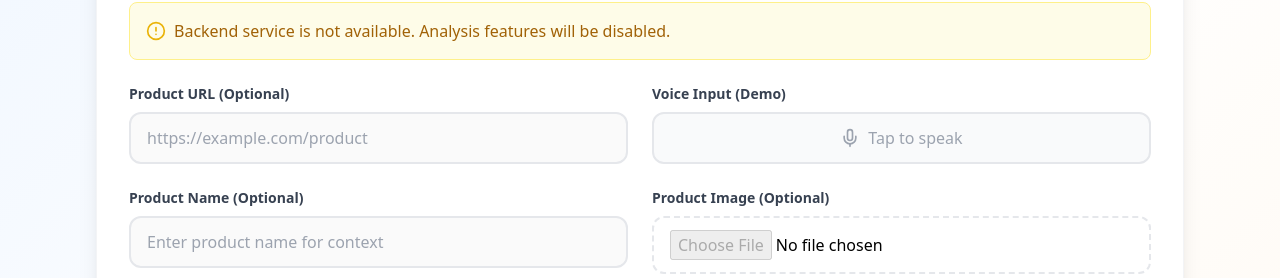
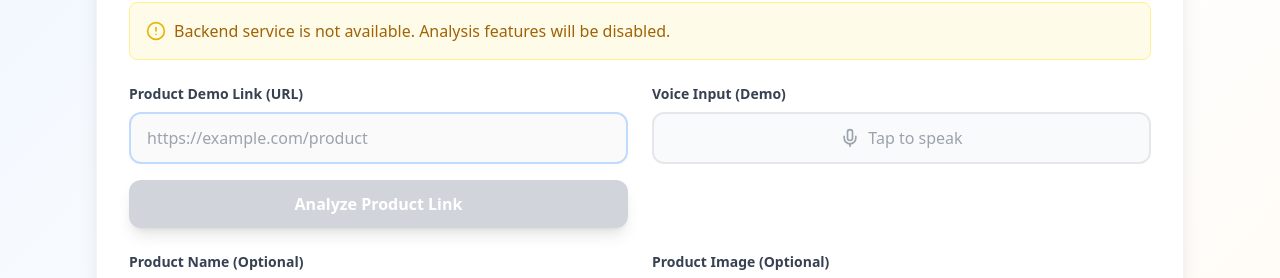
Before and after one commit to Akshita1414/Team-TrustBuddy, a React (Create React App) app in the folder frontend/: page / in a window 1280 px wide. Both pictures are taken after a click on the button "Check Product Trustworthiness". Shown: the part 297-575 px from the top of the page. Built offline with nearby package versions, Linux system fonts and the light colour scheme; no server answers.

Commit message:
Tried Gemini for Product image analysis

```diff
--- a/frontend/src/components/InputSection.jsx
+++ b/frontend/src/components/InputSection.jsx
@@ -18,12 +18,15 @@ export function InputSection({
   onImageUpload, // NEW PROP
   selectedImage, // NEW PROP
   onAnalyzeImage, // NEW PROP
-  isVerifyingImage // NEW PROP
+  isVerifyingImage, // NEW PROP
+  onAnalyzeProductLink, // NEW PROP
+  isAnalyzingProductLink // NEW PROP
 }) {
   const { t } = useLanguage();
 
   const isAnalyzeDisabled = !reviews.trim() || isAnalyzing || backendStatus === 'disconnected';
   const isAnalyzeImageDisabled = !selectedImage || backendStatus === 'disconnected' || isVerifyingImage;
+  const isAnalyzeProductLinkDisabled = !productUrl.trim() || isAnalyzingProductLink || backendStatus === 'disconnected';
 
   return (
     <div className="bg-white rounded-2xl shadow-xl p-8 border border-gray-100">
@@ -52,19 +55,30 @@ export function InputSection({
       )}
 
       <div className="grid md:grid-cols-2 gap-6">
-        {/* URL Input */}
+        {/* Product URL Input */}
         <div>
           <label className="block text-sm font-semibold text-gray-700 mb-2">
-            Product URL (Optional)
+            Product Demo Link (URL)
           </label>
           <input
             type="url"
             value={productUrl}
             onChange={(e) => setProductUrl(e.target.value)}
             placeholder="https://example.com/product"
-            className="w-full px-4 py-3 border-2 border-gray-200 rounded-xl focus:border-blue-500 focus:outline-none transition-colors"
+            className="w-full px-4 py-3 border-2 border-blue-200 rounded-xl focus:border-blue-500 focus:outline-none transition-colors"
             disabled={backendStatus === 'disconnected'}
           />
+          <button
+            onClick={onAnalyzeProductLink}
+            disabled={isAnalyzeProductLinkDisabled}
+            className={`mt-4 w-full px-4 py-3 rounded-xl font-semibold text-white transition-all duration-200 shadow-lg ${
+              isAnalyzeProductLinkDisabled
+                ? 'bg-gray-300 cursor-not-allowed'
+                : 'bg-gradient-to-r from-blue-500 to-blue-600 hover:from-blue-600 hover:to-blue-700 hover:scale-105'
+            }`}
+          >
+            {isAnalyzingProductLink ? 'Analyzing Product Link...' : 'Analyze Product Link'}
+          </button>
         </div>
 
         {/* Voice Input */}
--- a/frontend/src/pages/TrustChecker.jsx
+++ b/frontend/src/pages/TrustChecker.jsx
@@ -20,6 +20,8 @@ export function TrustChecker({ onNavigate }) {
   const [selectedImage, setSelectedImage] = useState(null);
   const [imageVerification, setImageVerification] = useState(null);
   const [isVerifyingImage, setIsVerifyingImage] = useState(false);
+  const [isAnalyzingProductLink, setIsAnalyzingProductLink] = useState(false);
+  const [productLinkResult, setProductLinkResult] = useState(null);
 
   // Check backend status on component mount
   useEffect(() => {
@@ -72,6 +74,23 @@ export function TrustChecker({ onNavigate }) {
     }
   };
 
+  const handleAnalyzeProductLink = async () => {
+    if (!productUrl.trim()) return;
+    setIsAnalyzingProductLink(true);
+    setError(null);
+    setProductLinkResult(null);
+    try {
+      const result = await apiService.analyzeProductLink(productUrl.trim());
+      setProductLinkResult(result);
+      setShowResults(false); // Only show product link results
+    } catch (err) {
+      setError(err.message || 'Failed to analyze product link.');
+      setProductLinkResult(null);
+    } finally {
+      setIsAnalyzingProductLink(false);
+    }
+  };
+
   const handleNewAnalysis = () => {
     setShowResults(false);
     setAnalysisResult(null);
@@ -81,6 +100,7 @@ export function TrustChecker({ onNavigate }) {
     setProductUrl('');
     setSelectedImage(null);
     setImageVerification(null);
+    setProductLinkResult(null);
   };
 
   const handleImageUpload = (file) => {
@@ -125,7 +145,7 @@ export function TrustChecker({ onNavigate }) {
       )}
 
       <div className="max-w-6xl mx-auto px-4 sm:px-6 lg:px-8 py-8">
-        {(!showResults && !imageVerification) ? (
+        {(!showResults && !imageVerification && !productLinkResult) ? (
           <InputSection
             productUrl={productUrl}
             setProductUrl={setProductUrl}
@@ -143,6 +163,8 @@ export function TrustChecker({ onNavigate }) {
             selectedImage={selectedImage}
             onAnalyzeImage={handleAnalyzeImage}
             isVerifyingImage={isVerifyingImage}
+            onAnalyzeProductLink={handleAnalyzeProductLink}
+            isAnalyzingProductLink={isAnalyzingProductLink}
           />
         ) : (
           <ResultsSection
@@ -151,6 +173,7 @@ export function TrustChecker({ onNavigate }) {
             imageVerification={imageVerification}
             selectedImage={selectedImage}
             isVerifyingImage={isVerifyingImage}
+            productLinkResult={productLinkResult}
             showBackButton={true}
           />
         )}
--- a/frontend/src/services/api.js
+++ b/frontend/src/services/api.js
@@ -79,6 +79,24 @@ class ApiService {
       throw error;
     }
   }
+
+  async analyzeProductLink(productUrl) {
+    try {
+      const response = await fetch(`${this.baseURL}/analyze-product-link`, {
+        method: 'POST',
+        headers: { 'Content-Type': 'application/json' },
+        body: JSON.stringify({ product_url: productUrl })
+      });
+      if (!response.ok) {
+        const errorData = await response.json();
+        throw new Error(errorData.detail || 'Failed to analyze product link');
+      }
+      return await response.json();
+    } catch (error) {
+      console.error('API Error:', error);
+      throw error;
+    }
+  }
 }
 
 export const apiService = new ApiService();
```
Also changed, not shown: 1 other file (tests, documents, lock files or other folders).
